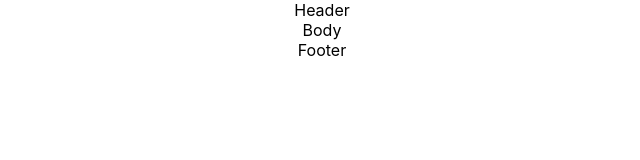
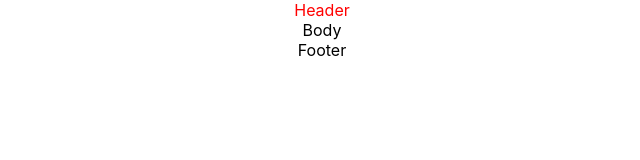
Before and after one commit to kennysama/ricardo, a React (Create React App) app in the folder richard/: page / in a window 1280 px wide. Shown: the top 160 px of the page, without its empty margins (318-958 px from the left). Built offline with nearby package versions, Linux system fonts and the light colour scheme.

Commit message:
css modules

```diff
--- a/richard/package.json
+++ b/richard/package.json
@@ -8,6 +8,7 @@
     "@types/react": "16.9.2",
     "@types/react-dom": "16.9.0",
     "@types/react-router-dom": "^4.3.5",
+    "node-sass": "^4.13.0",
     "react": "16.9.0",
     "react-dom": "16.9.0",
     "react-router-dom": "5.0.1",
--- /dev/null
+++ b/richard/src/components/organisms/client-header/ClientHeader.module.scss
@@ -0,0 +1,3 @@
+.clientHeader {
+  color: red;
+}
--- /dev/null
+++ b/richard/src/components/organisms/client-header/ClientHeader.tsx
@@ -0,0 +1,8 @@
+import React from 'react';
+import styles from './ClientHeader.module.scss';
+
+const ClientHeader: React.FC = () => (
+  <div className={styles.clientHeader}>Header</div>
+);
+
+export default ClientHeader;
--- a/richard/src/components/templates/Client/Client.tsx
+++ b/richard/src/components/templates/Client/Client.tsx
@@ -1,8 +1,11 @@
 import React from 'react';
+import ClientHeader from '../../organisms/client-header/ClientHeader';
 
 const ClientTemplate: React.FC = () => (
   <React.Fragment>
-    <div>Header</div>
+    <div>
+      <ClientHeader />
+    </div>
     <div />
     <div>Body</div>
     <div>Footer</div>
```
Also changed, not shown: 2 other files (tests, documents, lock files or other folders).
